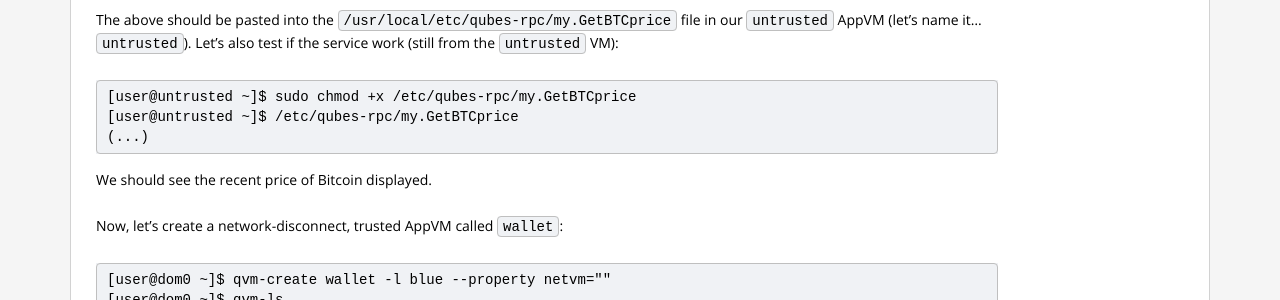
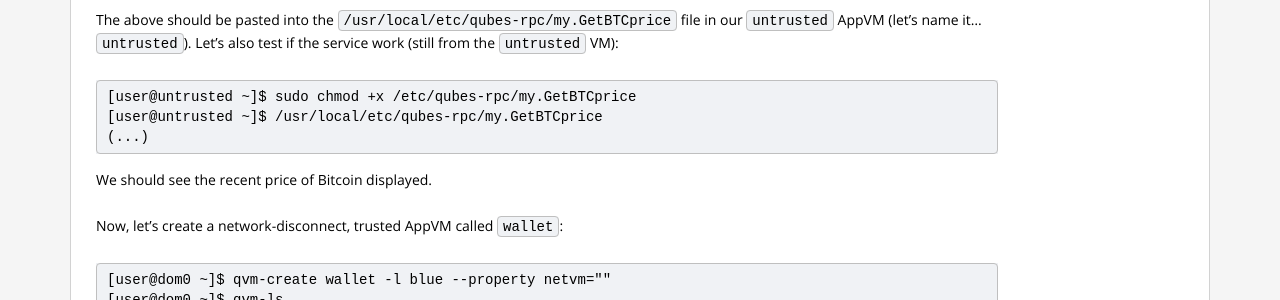
Before and after one commit to rootkovska/rootkovska.github.io, a Jekyll site: the page built from _posts/2017-10-03-core3.md, in a window 1280 px wide and 900 px high, scrolled down 8246 px. Shown: the part 171-471 px from the top of the window. Built offline with Jekyll 4.4.1, drawn with Linux system fonts in a browser that asks for light colours; some of the changed text lies outside the part shown.

Commit message:
Some minor fixed to the Qubes Core Stack post

````diff
--- a/_posts/2017-10-03-core3.md
+++ b/_posts/2017-10-03-core3.md
@@ -528,7 +527,7 @@ the service work (still from the `untrusted` VM):
 
 ```
 [user@untrusted ~]$ sudo chmod +x /etc/qubes-rpc/my.GetBTCprice
-[user@untrusted ~]$ /etc/qubes-rpc/my.GetBTCprice
+[user@untrusted ~]$ /usr/local/etc/qubes-rpc/my.GetBTCprice
 (...)
 ```
 
````
Also changed, not shown: other parts of _posts/2017-10-03-core3.md (+2 -3 lines).
